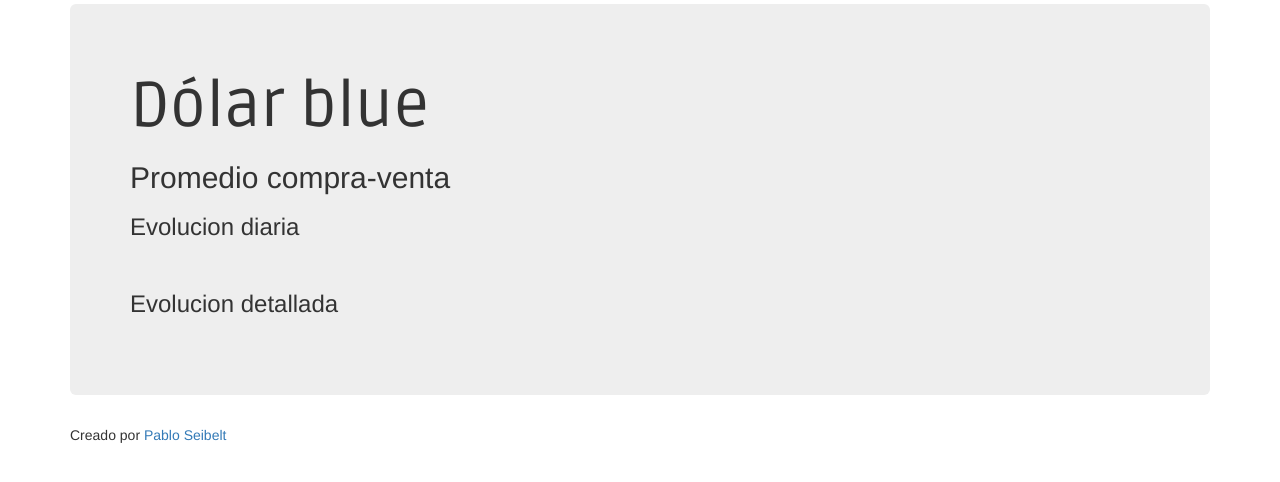
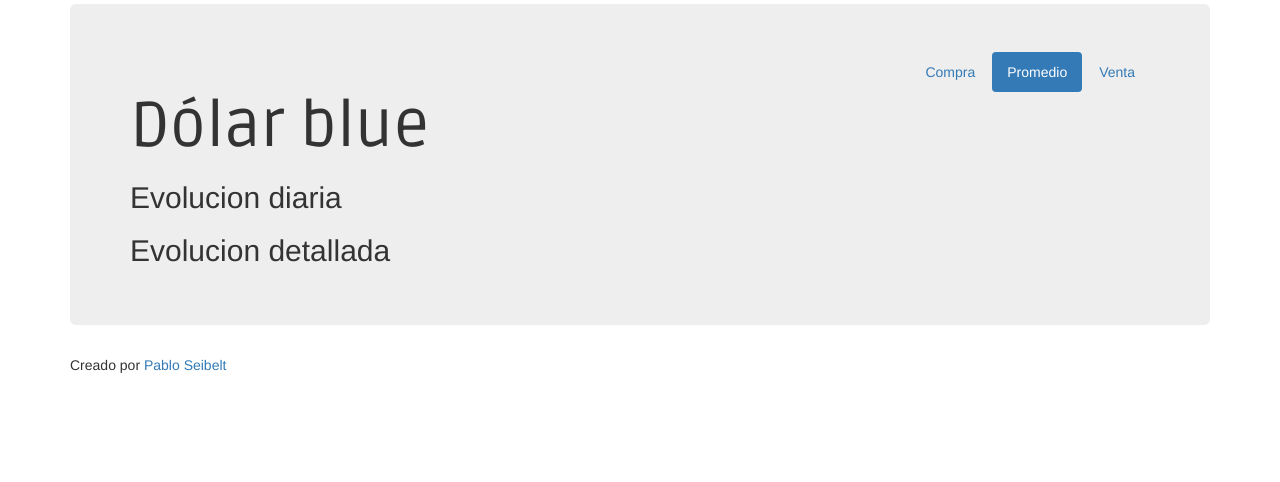
Before and after one commit to Bluelytics/bluelytics, a Django app: template bluelytics/dolar_blue/templates/graph.html in a window 1280 px wide. Shown: the part 66-548 px from the top of the page. Run offline with Django 3.2, Linux system fonts and the light colour scheme; the template is opened without the code that fills it, so the values that code supplies are empty; some libraries are stand-ins or nearby versions.

Commit message:
Now you can choose which value to see in the graph :)

```diff
--- a/bluelytics/dolar_blue/templates/graph.html
+++ b/bluelytics/dolar_blue/templates/graph.html
@@ -7,36 +7,33 @@
 {% endblock %}
 
 {% block content %}
+
+<ul id="var_select" class="nav nav-pills pull-right">
+  <li data-var="buy" onclick="switch_variable(this)"><a href="#">Compra</a></li>
+  <li class="active" data-var="avg" onclick="switch_variable(this)"><a href="#">Promedio</a></li>
+  <li data-var="sell" onclick="switch_variable(this)"><a href="#">Venta</a></li>
+</ul>
+<br>
+
 <h1>Dólar blue</h1>
-<h2>Promedio compra-venta</h2>
 
-<h3>Evolucion diaria</h3>
+<h2>Evolucion diaria</h3>
 
-<div id="dailychart">
-  <div class="chart_container">
-    <div class="chart"></div>
-    <br>
-    <div class="slider"></div>
-  </div>
-  <div class="legend_container">
-    <div class="smoother" title="Smoothing"></div>
-    <div class="legend"></div>
-  </div>
+<div id="dailychart_sell" class="chart_block">
+</div>
+<div id="dailychart_avg" class="chart_block">
+</div>
+<div id="dailychart_buy" class="chart_block">
 </div>
 
 
-<h3>Evolucion detallada</h3>
+<h2>Evolucion detallada</h3>
 
-<div id="hourlychart">
-  <div class="chart_container">
-    <div class="chart"></div>
-    <br>
-    <div class="slider"></div>
-  </div>
-  <div class="legend_container">
-    <div class="smoother" title="Smoothing"></div>
-    <div class="legend"></div>
-  </div>
+<div id="hourlychart_sell" class="chart_block">
+</div>
+<div id="hourlychart_avg" class="chart_block">
+</div>
+<div id="hourlychart_buy" class="chart_block">
 </div>
 
 {% endblock %}
@@ -61,6 +58,11 @@
 .chart_container {
   width:60%;
 }
+
+.hidden{
+  display:none;
+}
+
 
 </style>
 
@@ -143,12 +145,23 @@ $(document).ready (function(){
     return graphData;
   }
 
-  function generateGraph(id, graphData){
+  function generateGraph(id, inputData){
+
+    var chartElement = $('div#' + id);
+    chartElement.append('<div class="chart_container"> \
+      <div class="chart"></div> \
+      <br> \
+      <div class="slider"></div> \
+    </div> \
+    <div class="legend_container"> \
+      <div class="smoother" title="Smoothing"></div> \
+      <div class="legend"></div> \
+    </div>');
 
     var graph = new Rickshaw.Graph( {
         element: document.querySelector("div#"+id+" div.chart"),
         renderer: 'line',
-        series: graphData,
+        series: inputData,
         min:7
     });
 
@@ -225,21 +238,31 @@ $(document).ready (function(){
     'value_buy':transformData(transfBlueData, 'value_buy')
   };
 
-  var activeDailyData = dailyGraphReady['value_avg'];
-  var activeHourlyData = hourlyGraphReady['value_avg'];
+  var dailyGraph_avg = generateGraph("dailychart_sell", dailyGraphReady['value_sell']);
+  var dailyGraph_avg = generateGraph("dailychart_avg", dailyGraphReady['value_avg']);
+  var dailyGraph_avg = generateGraph("dailychart_buy", dailyGraphReady['value_buy']);
+  var hourlyGraph_avg = generateGraph("hourlychart_sell", hourlyGraphReady['value_sell']);
+  var hourlyGraph_avg = generateGraph("hourlychart_avg", hourlyGraphReady['value_avg']);
+  var hourlyGraph_avg = generateGraph("hourlychart_buy", hourlyGraphReady['value_buy']);
 
+  set_variable('avg');
+});
 
-  var dailyGraph = generateGraph("dailychart", activeDailyData);
-  var hourlyGraph = generateGraph("hourlychart", activeHourlyData);
+function set_variable(variable){
+  $('.chart_block').addClass('hidden');
+  $('#dailychart_'+variable).removeClass('hidden');
+  $('#hourlychart_'+variable).removeClass('hidden');
+}
 
-  function switchVariable(variable){
-    activeDailyData = dailyGraphReady[variable];
-    activeHourlyData = hourlyGraphReady[variable];
-    dailyGraph.render();
-    hourlyGraph.render();
+function switch_variable(el){
+    var variable = el.getAttribute('data-var');
+
+    set_variable(variable);
+
+    $('ul#var_select li.active').removeClass('active');
+    $(el).addClass('active');
   }
 
 
-});
 </script>
 {% endblock %}
--- a/bluelytics/dolar_blue/templates/index.html
+++ b/bluelytics/dolar_blue/templates/index.html
@@ -96,7 +96,7 @@ function switch_source(el){
   var source = el.getAttribute('data-source');
   if (resolve_set_source(source)){
     $('ul#source_select li.active').removeClass('active');
-    $('ul#source_select li[data-source="'+source+'"]').addClass('active');
+    $(el).addClass('active');
   }
 }
 
```
